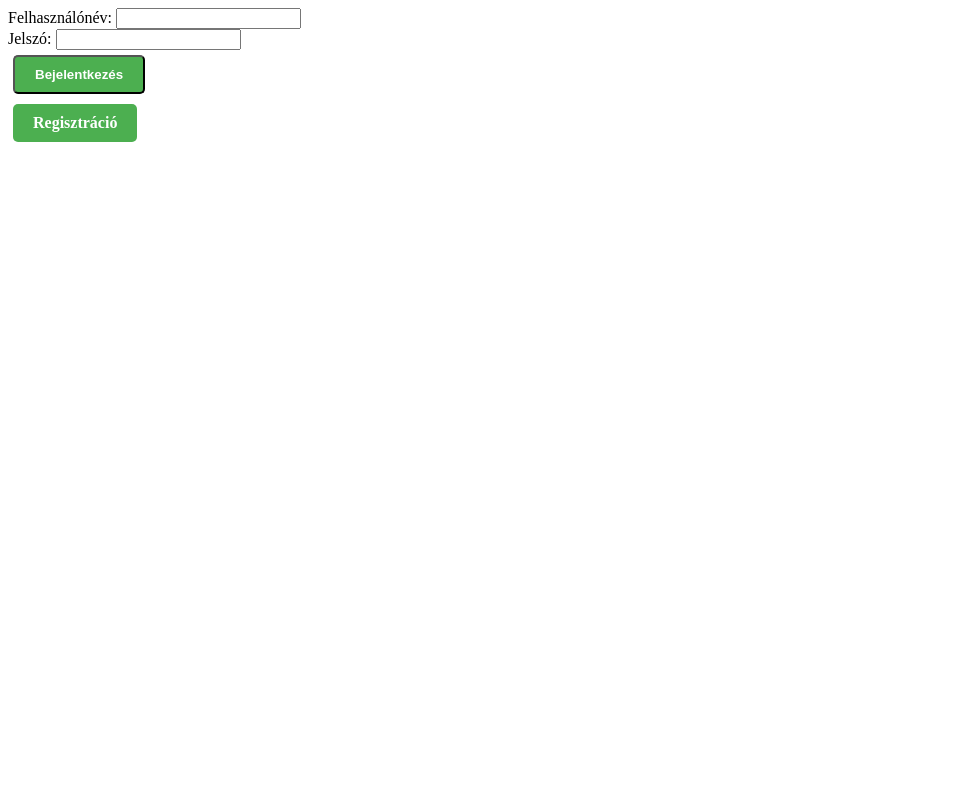
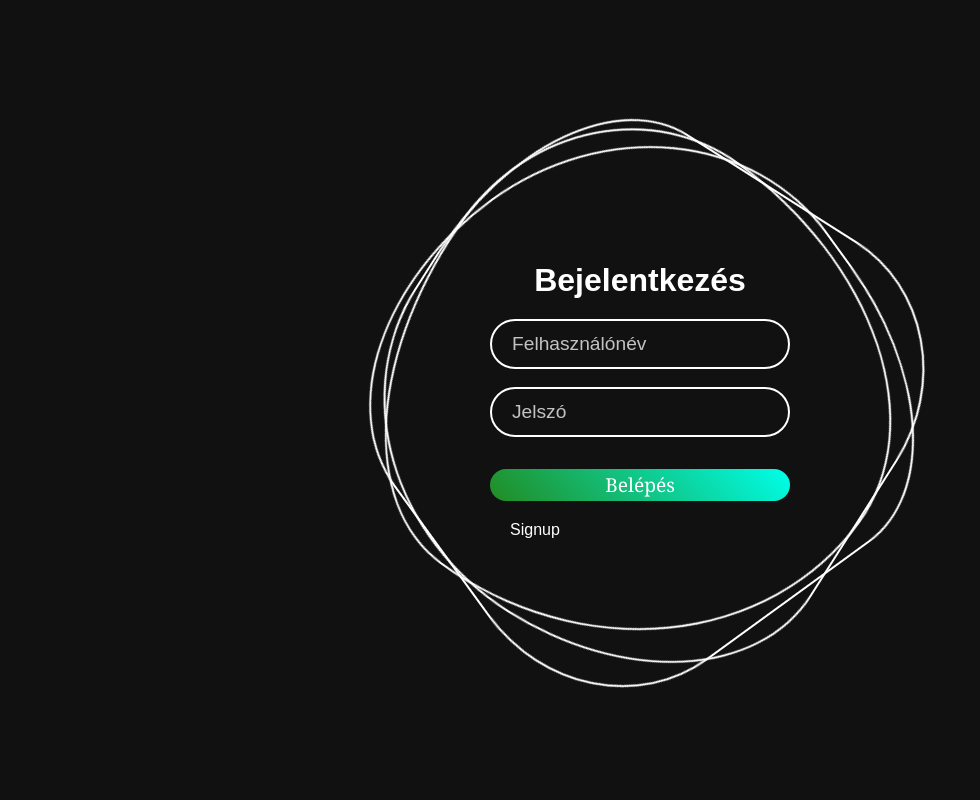
Before and after one commit to VGeri21/DigitPET, a PHP site: page /bejelentkez.php in a window 1280 px wide. Shown: the whole page, without its empty margins (0-980 px from the left). Run offline with PHP 8.4, Linux system fonts and the light colour scheme.

Commit message:
Add files via upload
1.1

```diff
--- a/bejelentkez.php
+++ b/bejelentkez.php
@@ -1,15 +1,17 @@
-
 <!DOCTYPE html>
-<html lang="en">
+<html lang="hu">
 <head>
     <meta charset="UTF-8">
     <meta name="viewport" content="width=device-width, initial-scale=1.0">
-    <link rel="stylesheet" href="style.css">
+    <link rel="stylesheet" href="login.css">
+    <title>Bejelentkezés</title>
+    <style>
+        .navbar-bejel{
+            display:none;
+        }
+    </style>
 </head>
 <body>
-
-</body>
-</html>
 <?php
 session_start();
 include 'kapcsolat.php';
@@ -18,29 +20,42 @@ if (isset($_POST['belep'])) {
     $felhasznalonev = $_POST['felhasznalonev'];
     $jelszo = $_POST['jelszo'];
 
-    $lekerdezes = $kapcsolat->prepare("SELECT * FROM users WHERE username = ?");
+    // Felhasználó lekérdezése
+    $lekerdezes = $kapcsolat->prepare("SELECT * FROM felhasznalok WHERE felhasznalonev = ?");
     $lekerdezes->bind_param("s", $felhasznalonev);
     $lekerdezes->execute();
     $eredmeny = $lekerdezes->get_result();
 
     if($eredmeny->num_rows === 1){
         $user = $eredmeny->fetch_assoc();
-        if(password_verify($jelszo, $user['password'])){
+
+        // Jelszó ellenőrzése
+        if(password_verify($jelszo, $user['jelszo'])){
             $_SESSION['felhasznalo'] = $felhasznalonev;
             header("Location: index.php");
             exit;
         } else {
-            echo "Hibás jelszó!";
+            echo "<p>❌ Hibás jelszó!</p>";
         }
     } else {
-        echo "Nincs ilyen felhasználó!";
+        echo "<p>⚠️ Nincs ilyen felhasználó!</p>";
     }
 }
+// include 'navbar.php';
 ?>
-
-<form method="post">
-    Felhasználónév: <input name="felhasznalonev" required><br>
-    Jelszó: <input type="password" name="jelszo" required><br>
-    <button name="belep" class="gomb" >Bejelentkezés</button>
-</form>
-<a href="regisztracio.php" class="gomb">Regisztráció</a>
+<div class="ring">
+  <i style="--clr:#00FF00;"></i>
+  <i style="--clr:#32CD32;"></i>
+  <i style="--clr:#228B22;"></i>
+  <div class="login">
+    <h2>Bejelentkezés</h2>
+    <div class="inputBx">
+    <form method="post"><input name="felhasznalonev" required placeholder="Felhasználónév"><br> <br><input type="password" name="jelszo" placeholder="Jelszó" required><br> <button name="belep" class="gomb" >Belépés</button> </form>
+    </div>
+    <div class="links">
+      <a href="regisztracio.php">Signup</a>
+    </div>
+  </div>
+</div>
+</body>
+</html>
--- a/index.php
+++ b/index.php
@@ -1,5 +1,5 @@
 <!DOCTYPE html>
-<html lang="en">
+<html lang="hu">
 <head>
     <meta charset="UTF-8">
     <meta name="viewport" content="width=device-width, initial-scale=1.0">
@@ -12,6 +12,7 @@
 
 <?php
 session_start();
+include 'navbar.php';
 ?>
 
 <h1>Üdvözöllek az oldalon
@@ -20,7 +21,6 @@ session_start();
 <?php endif; ?>
 !
 </h1>
-
 <?php if(isset($_SESSION['felhasznalo'])): ?>
     <a href="lista.php" class="gomb">Felhasználók listája</a><br>
     <a href="kijelentkez.php" class="gomb">Kijelentkezés</a>
--- /dev/null
+++ b/login.css
@@ -0,0 +1,144 @@
+.gomb {
+  width: 100%;
+  background: #0078ff;
+  background: linear-gradient(45deg, #228B22, #00ffea);
+  border: none;
+  cursor: pointer;
+  height: 2rem;
+  margin-top: 2rem;
+  color: white;
+  font-family: Georgia, 'Times New Roman', Times, serif;
+    font-size: 1.2rem;
+    border-radius: 40px;
+}
+
+.gomb:hover {
+    background-color: #45a049;
+}
+
+.gomb2{
+
+    display: inline-block;
+    padding: 5px 10px;
+    background-color: #4CAF50;
+    color: white;
+    text-decoration: none;
+    border-radius: 5px;
+    font-weight: bold;
+    transition: background-color 0.3s;
+    margin: 5px;
+}
+@import url("https://fonts.googleapis.com/css2?family=Quicksand:wght@300&display=swap");
+* {
+  margin: 0;
+  padding: 0;
+  box-sizing: border-box;
+  font-family: "Quicksand", sans-serif;
+}
+body {
+  display: flex;
+  justify-content: center;
+  align-items: center;
+  min-height: 100vh;
+  background: #111;
+  width: 100%;
+  overflow: hidden;
+}
+.ring {
+  position: relative;
+  width: 500px;
+  height: 500px;
+  display: flex;
+  justify-content: center;
+  align-items: center;
+}
+.ring i {
+  position: absolute;
+  inset: 0;
+  border: 2px solid #fff;
+  transition: 0.5s;
+}
+.ring i:nth-child(1) {
+  border-radius: 38% 62% 63% 37% / 41% 44% 56% 59%;
+  animation: animate 6s linear infinite;
+}
+.ring i:nth-child(2) {
+  border-radius: 41% 44% 56% 59%/38% 62% 63% 37%;
+  animation: animate 4s linear infinite;
+}
+.ring i:nth-child(3) {
+  border-radius: 41% 44% 56% 59%/38% 62% 63% 37%;
+  animation: animate2 10s linear infinite;
+}
+.ring:hover i {
+  border: 6px solid var(--clr);
+  filter: drop-shadow(0 0 20px var(--clr));
+}
+@keyframes animate {
+  0% {
+    transform: rotate(0deg);
+  }
+  100% {
+    transform: rotate(360deg);
+  }
+}
+@keyframes animate2 {
+  0% {
+    transform: rotate(360deg);
+  }
+  100% {
+    transform: rotate(0deg);
+  }
+}
+.login {
+  position: absolute;
+  width: 300px;
+  height: 100%;
+  display: flex;
+  justify-content: center;
+  align-items: center;
+  flex-direction: column;
+  gap: 20px;
+}
+.login h2 {
+  font-size: 2em;
+  color: #fff;
+}
+.login .inputBx {
+  position: relative;
+  width: 100%;
+}
+.login .inputBx input {
+  position: relative;
+  width: 100%;
+  padding: 12px 20px;
+  background: transparent;
+  border: 2px solid #fff;
+  border-radius: 40px;
+  font-size: 1.2em;
+  color: #fff;
+  box-shadow: none;
+  outline: none;
+}
+.login .inputBx input[type="submit"] {
+  width: 100%;
+  background: #0078ff;
+  background: linear-gradient(45deg, #19fa3e, #fff172);
+  border: none;
+  cursor: pointer;
+}
+.login .inputBx input::placeholder {
+  color: rgba(255, 255, 255, 0.75);
+}
+.login .links {
+  position: relative;
+  width: 100%;
+  display: flex;
+  align-items: center;
+  justify-content: space-between;
+  padding: 0 20px;
+}
+.login .links a {
+  color: #fff;
+  text-decoration: none;
+}
--- a/style.css
+++ b/style.css
@@ -1,28 +1,32 @@
-.gomb {
-    display: inline-block;
-    padding: 10px 20px;
-    background-color: #4CAF50;
-    color: white;
+.navbar{
+    color:white;
     text-decoration: none;
-    border-radius: 5px;
-    font-weight: bold;
-    transition: background-color 0.3s;
-    margin: 5px;
+
+}
+.navbar ul {
+  list-style-type: none;
+  margin: 0;
+  padding: 0;
+  overflow: hidden;
+  background-color: #333333;
 }
 
-.gomb:hover {
-    background-color: #45a049;
+.navbar ul li {
+  float: left;
 }
 
-.gomb2{
+.navbar ul li a {
+  display: block;
+  color: white;
+  text-align: center;
+  padding: 14px 16px;
+  text-decoration: none;
+}
 
-    display: inline-block;
-    padding: 5px 10px;
-    background-color: #4CAF50;
-    color: white;
-    text-decoration: none;
-    border-radius: 5px;
-    font-weight: bold;
-    transition: background-color 0.3s;
-    margin: 5px;
+.navbar ul li a:hover:not(.active) {
+  background-color: #111111;
 }
+
+.navbar ul li a.active {
+  background-color: #04AA6D;
+}
```
Also changed, not shown: lista.php (+12 -9 lines), navbar.php (added, +20 -0 lines), regisztracio.php (+55 -23 lines).
